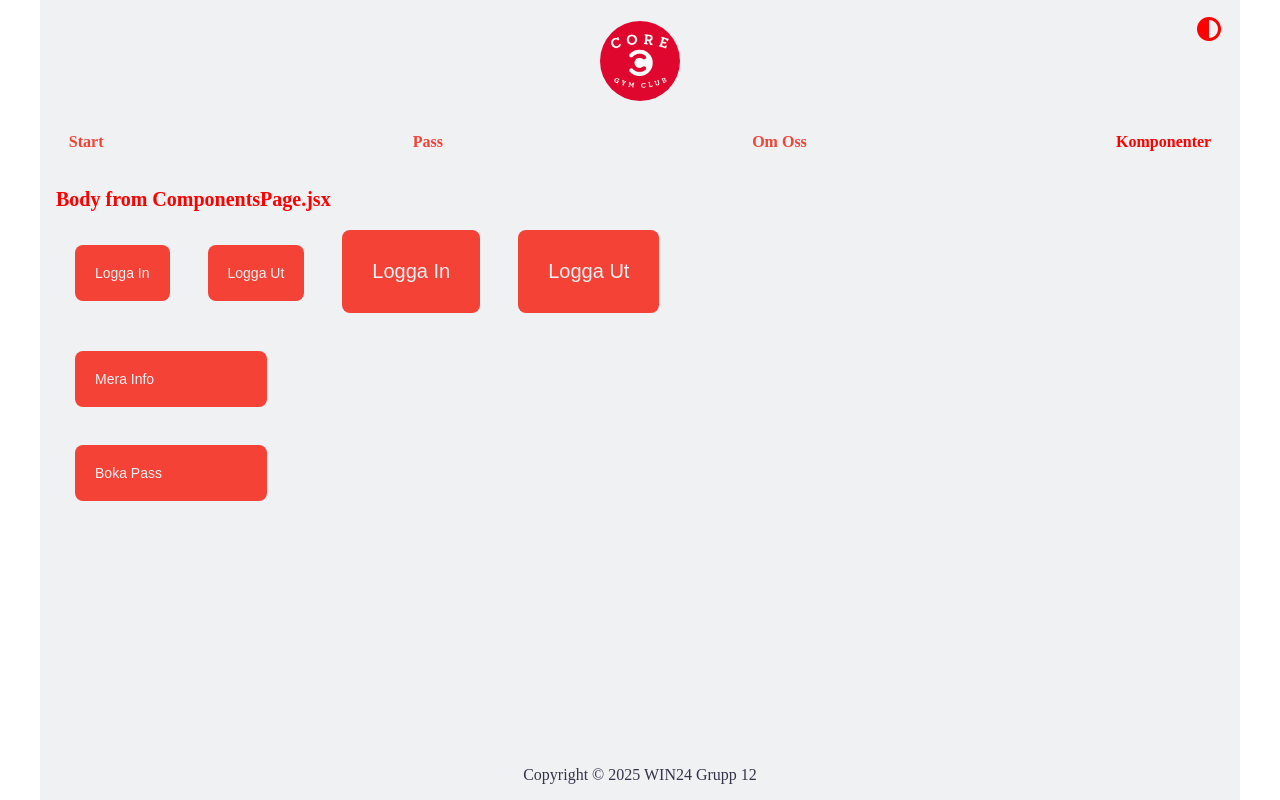
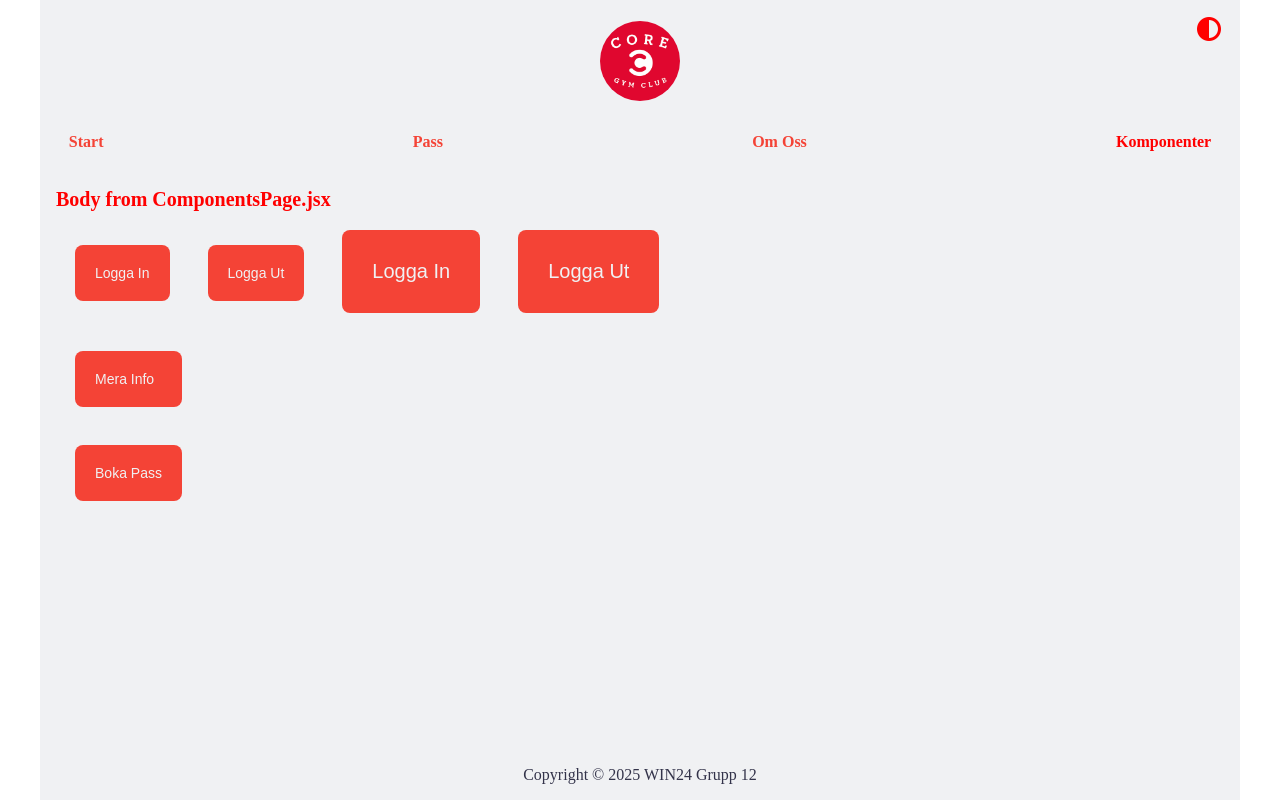
Before and after one commit to WIN24-GruppProjekt/Frontend, a React (Vite) app: page /komponenter in a window 1280 px wide. Built offline with nearby package versions, Linux system fonts and the light colour scheme.

Commit message:
fixed the problem with the buttons stretching out.

```diff
--- a/src/style.css
+++ b/src/style.css
@@ -115,7 +115,8 @@ footer {
   justify-content: center;
   padding-block: 1rem;
 }
-/* #region header */
+/* #region Header */
+
 header {
   position: relative;
   display: flex;
@@ -196,7 +197,7 @@ header {
 }
 /* #endregion */
 
-/* #region session */
+/* #region Session */
 
 .session-card {
   display: flex;
@@ -271,7 +272,7 @@ header {
 
  /* #endregion */
 
-/* #region about */
+/* #region About */
 
 .about-header {
   color: var(--clr-font-primary);
@@ -446,6 +447,7 @@ header {
   align-items: center;
   justify-content: center;
 }
+
 /* #endregion */
 
 @keyframes lm-fade { from { opacity: 0 } to { opacity: 1 } }
@@ -523,14 +525,13 @@ header {
   .more-info-book-pass {
     display: flex;
     flex-direction: column;
-    height:50px;
-    width: 230px;
-    margin: none;
+    width: fit-content;
   }
 
 /* #endregion */
 
-/*Spinners*/
+/* #region Spinners*/
+
 .spinner-container{
   max-width: 18.75rem;
   margin: 2rem auto;
@@ -544,4 +545,4 @@ header {
     text-align: center;
   }
 }
-/*End spinners*/
+/* #endregion spinners*/
```
